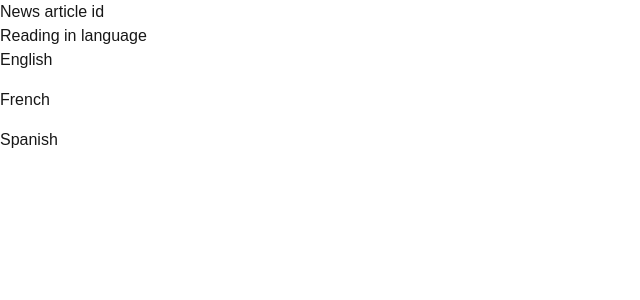
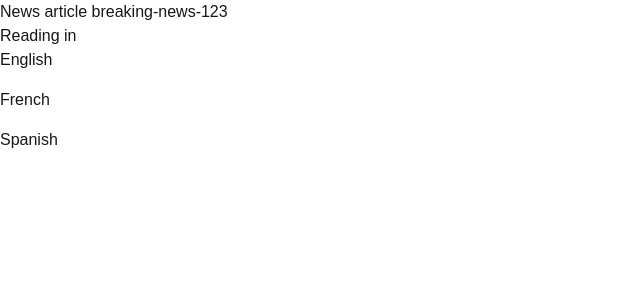
Before and after one commit to ZeroaNinea/Next.js-Complete-Course, a Next.js app in the folder routing-demo/: page /articles/breaking-news-123 in a window 1280 px wide. Shown: the top 300 px of the page, without its empty margins (0-640 px from the left). Built offline with nearby package versions, Linux system fonts and the light colour scheme.

Commit message:
params used

```diff
--- a/routing-demo/app/articles/[articleId]/page.tsx
+++ b/routing-demo/app/articles/[articleId]/page.tsx
@@ -1,15 +1,24 @@
 import Link from 'next/link';
 
-export default function NewsArticle() {
+export default async function NewsArticle({
+  params,
+  searchParams,
+}: {
+  params: Promise<{ articleId: string }>;
+  searchParams: { lang: 'en' | 'fr' | 'es' };
+}) {
+  const { articleId } = await params;
+  const { lang } = await searchParams;
+
   return (
     <div>
-      <h1>News article id</h1>
-      <p>Reading in language</p>
+      <h1>News article {articleId}</h1>
+      <p>Reading in {lang}</p>
 
       <div className="flex gap-4 flex-col">
-        <Link href="/articles/id?lang=en">English</Link>
-        <Link href="/articles/id?lang=fr">French</Link>
-        <Link href="/articles/id?lang=es">Spanish</Link>
+        <Link href={`/articles/${articleId}?lang=en`}>English</Link>
+        <Link href={`/articles/${articleId}?lang=fr`}>French</Link>
+        <Link href={`/articles/${articleId}?lang=es`}>Spanish</Link>
       </div>
     </div>
   );
```
